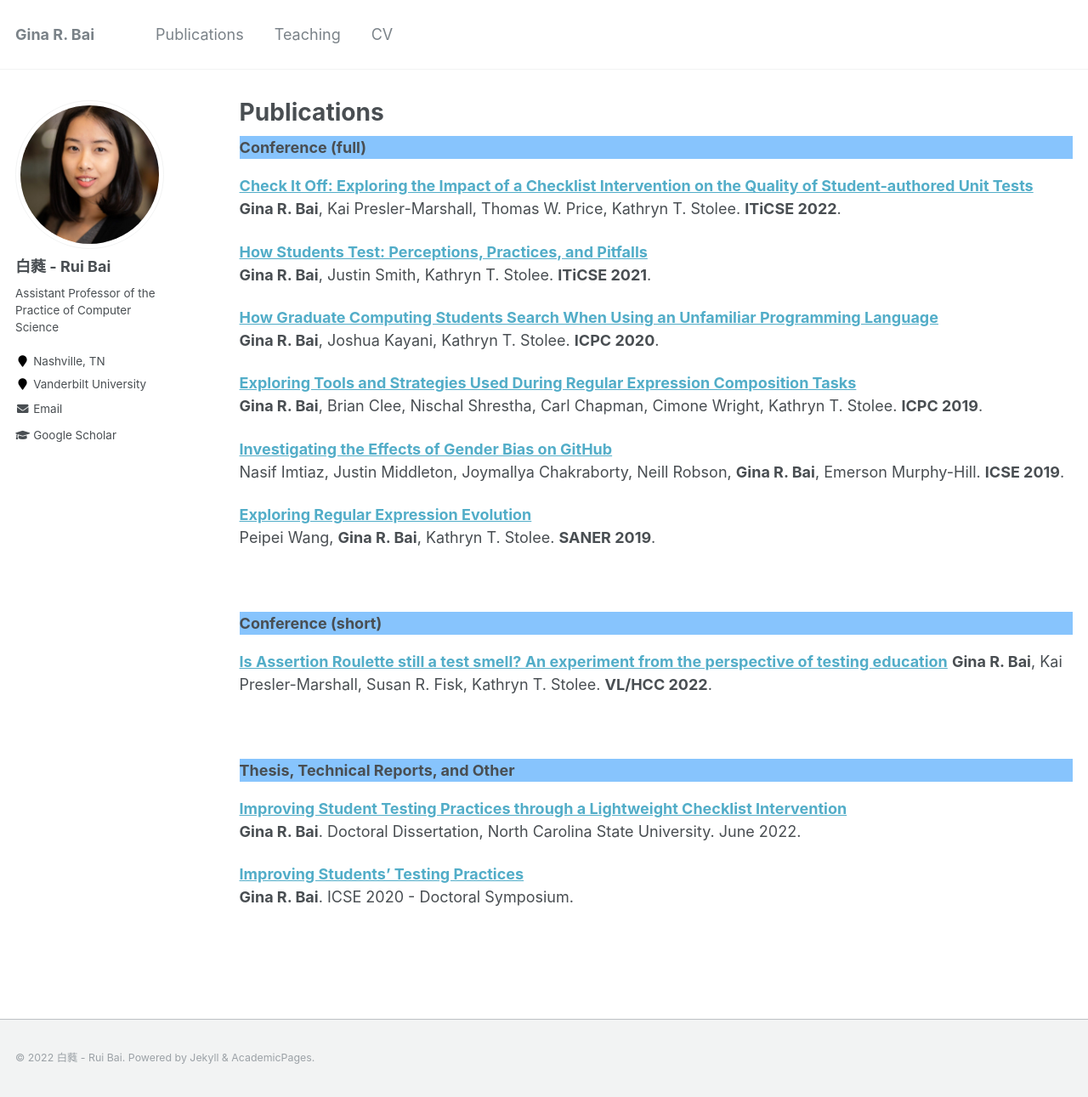
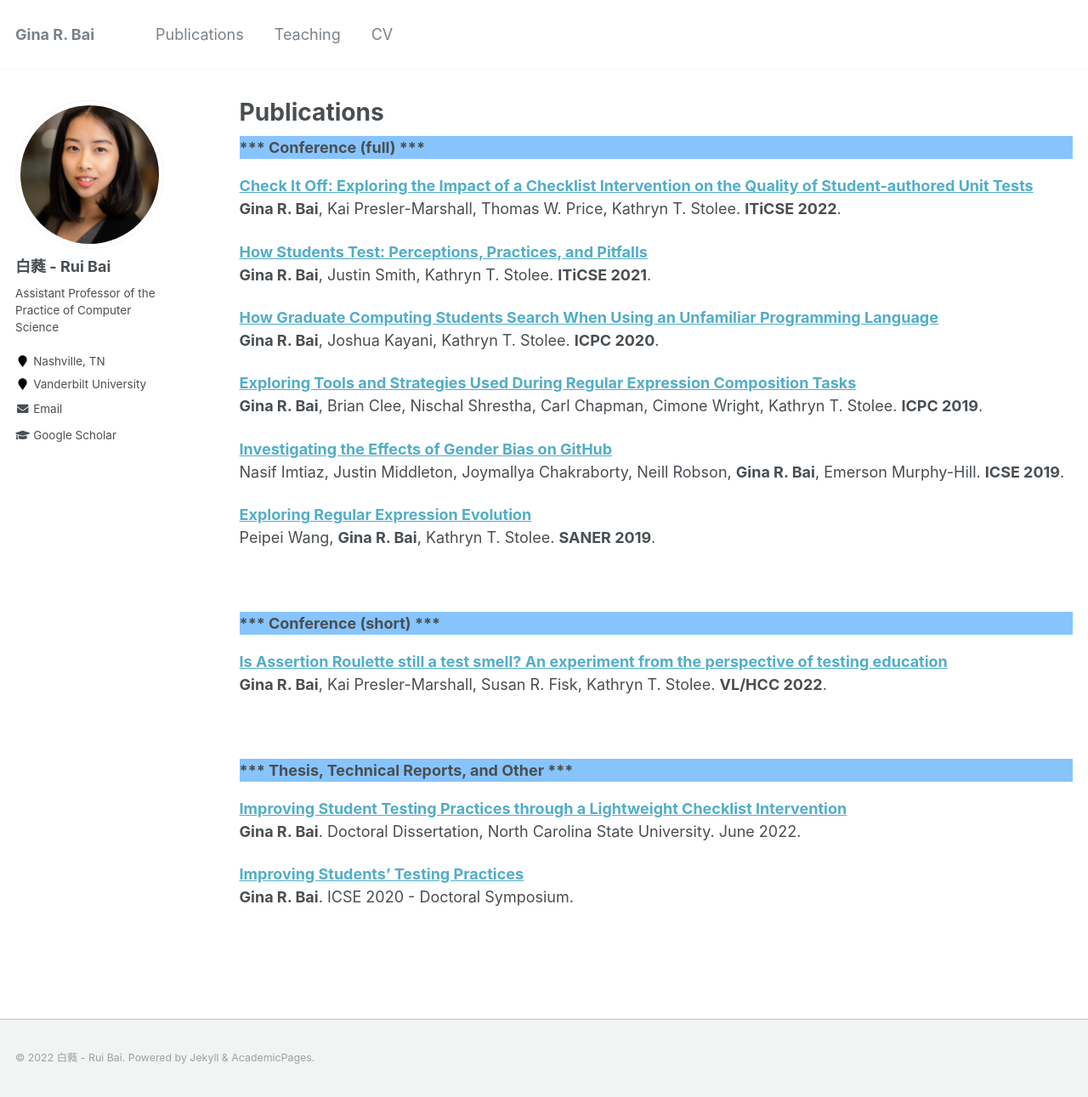
Before and after one commit to ginaBai/ginabai.github.io, a Jekyll site: the page built from _pages/publications.md, in a window 1280 px wide and 1291 px high. Shown: the whole window at 85% size. Built offline with Jekyll 4.4.1, drawn with Linux system fonts in a browser that asks for light colours.

Commit message:
more formatting

```diff
--- a/_pages/publications.md
+++ b/_pages/publications.md
@@ -5,7 +5,7 @@ permalink: /publications/
 author_profile: true
 ---
 
-<div style="background-color: #87C4FD"><b>Conference (full)</b></div>
+<div style="background-color: #87C4FD"><b>*** Conference (full) ***</b></div>
 <b>[Check It Off: Exploring the Impact of a Checklist Intervention on the Quality of Student-authored Unit Tests](https://ginabai.github.io/publications/iticse22_TestingChecklist)</b> <br>
 <strong>Gina R. Bai</strong>, Kai Presler-Marshall, Thomas W. Price, Kathryn T. Stolee. <b>ITiCSE 2022</b>.
 
@@ -25,12 +25,12 @@ Nasif Imtiaz, Justin Middleton, Joymallya Chakraborty, Neill Robson, <strong>Gin
 Peipei Wang, <strong>Gina R. Bai</strong>, Kathryn T. Stolee. <b>SANER 2019</b>.
 
 <br>
-<div style="background-color: #87C4FD"><b>Conference (short)</b></div>
-<b>[Is Assertion Roulette still a test smell? An experiment from the perspective of testing education](https://ginabai.github.io/publications/vlhcc22_AssertionRoulette)</b>
+<div style="background-color: #87C4FD"><b>*** Conference (short) ***</b></div>
+<b>[Is Assertion Roulette still a test smell? An experiment from the perspective of testing education](https://ginabai.github.io/publications/vlhcc22_AssertionRoulette)</b> <br>
 <strong>Gina R. Bai</strong>, Kai Presler-Marshall, Susan R. Fisk, Kathryn T. Stolee. <b>VL/HCC 2022</b>.
 
 <br>
-<div style="background-color: #87C4FD"><b>Thesis, Technical Reports, and Other</b></div>
+<div style="background-color: #87C4FD"><b>*** Thesis, Technical Reports, and Other ***</b></div>
 <b>[Improving Student Testing Practices through a Lightweight Checklist Intervention](https://repository.lib.ncsu.edu/handle/1840.20/39743)</b> <br>
 <strong>Gina R. Bai</strong>. Doctoral Dissertation, North Carolina State University. June 2022.
 
```
